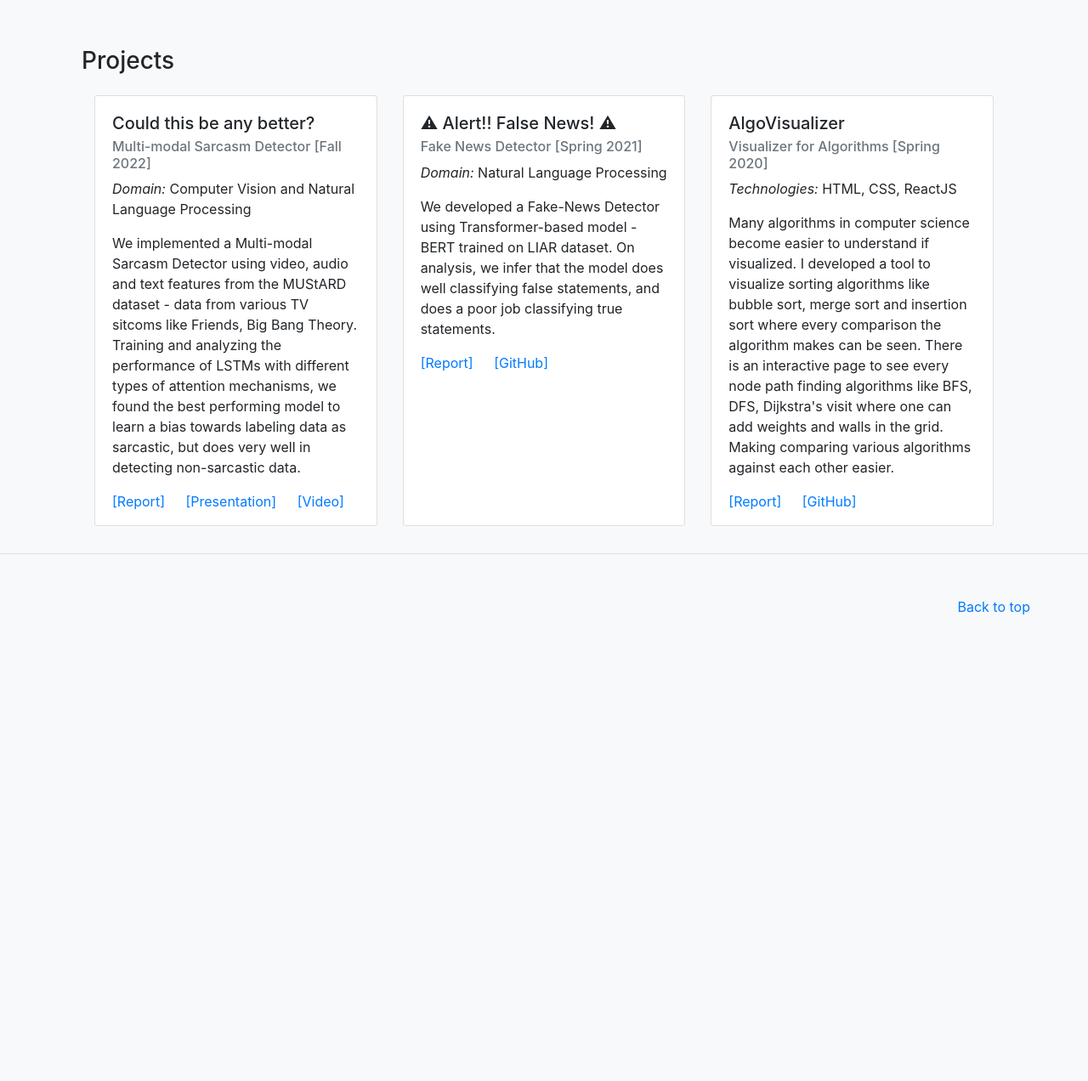
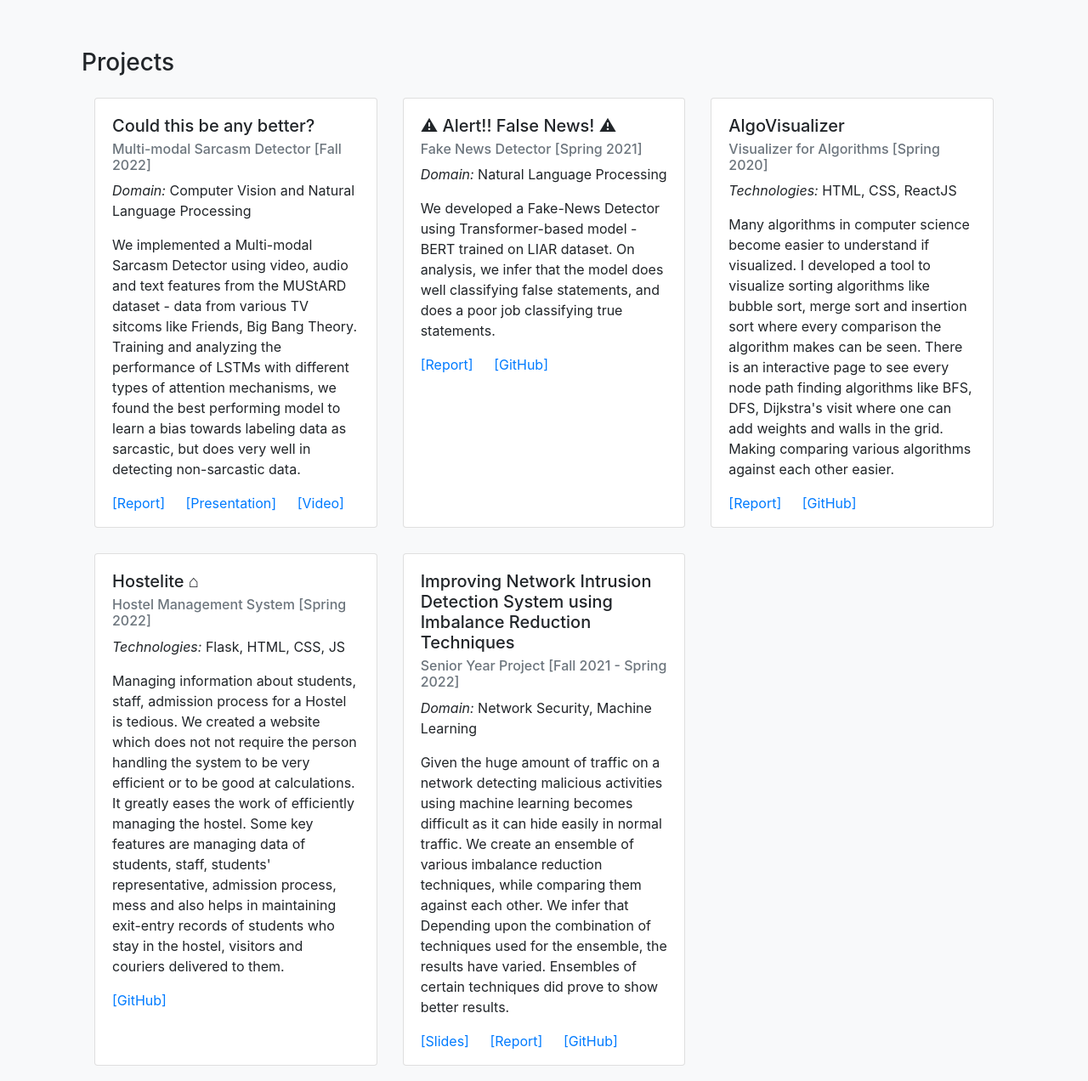
Before and after one commit to monaGandhi09/monaGandhi09.github.io, a plain HTML site: page index.html in a window 1280 px wide. Shown: the part 1188-2460 px from the top of the page at 85% size. Before the commit the page ends 1964 px from the top, so only its background shows below. Drawn offline with Linux system fonts and the light colour scheme.

Commit message:
Update index.html

```diff
--- a/index.html
+++ b/index.html
@@ -54,7 +54,9 @@
 						I have been doing research with the wonderful <a href="https://www.cis.upenn.edu/~myatskar/">Prof. Mark Yatskar</a>.
 						Along with which I have also been lucky to be working with
 						<a class="" href="https://ranjaykrishna.com/index.html">Prof. Ranjay Krishna</a> at University of Washington
-						and his cohort on various research projects.
+						and his cohort on various research projects. I did my B.Tech in Computer Science from V.J.T.I. during which I got the
+						opportunity to remotely work with <a class="" href="https://ranjaykrishna.com/index.html">Prof. Ranjay Krishna</a> and
+						<a class="" href="http://graphics.stanford.edu/~maneesh/">Prof. Maneesh Agrawala</a> at Stanford University.
 					</p>
 				</div>
 			</div>
@@ -128,7 +130,7 @@
 	<section class="mx-5 my-5" id="project">
 		<h3 class="mx-5">Projects</h3>
 		<div class="row mx-5">
-			<div class="col-4">
+			<div class="col-4" style="padding-bottom: 30px;">
 				<div class="card mt-3 h-100">
 					<div class="card-body pb-0">
 						<h5 class="card-title">Could this be any better?</h5>
@@ -151,7 +153,7 @@
 					</div>
 				</div>
 			</div>
-			<div class="col-4">
+			<div class="col-4" style="padding-bottom: 30px;">
 				<div class="card mt-3 h-100">
 					<div class="card-body pb-0">
 						<h5 class="card-title">&#9888; Alert!! False News! &#9888;</h5>
@@ -168,7 +170,7 @@
 					</div>
 				</div>
 			</div>
-			<div class="col-4">
+			<div class="col-4" style="padding-bottom: 30px;">
 				<div class="card mt-3 h-100">
 					<div class="card-body pb-0">
 						<h5 class="card-title">AlgoVisualizer</h5>
@@ -188,6 +190,43 @@
 					</div>
 				</div>
 			</div>
+			<div class="col-4" style="padding-bottom: 30px;">
+				<div class="card mt-3 h-100">
+					<div class="card-body pb-0">
+						<h5 class="card-title">Hostelite &#8962;</h5>
+						<h6 class="card-subtitle mb-2 text-muted">Hostel Management System [Spring 2022]</h6>
+						<p class="card-text"><i>Technologies: </i>Flask, HTML, CSS, JS</p>
+						<p class="card-text">
+							Managing information about students, staff, admission process for a Hostel is tedious. We created
+							a website which does not not require the person handling the system to be very efficient or to be good at calculations.
+							It greatly eases the work of efficiently managing the hostel. Some key features are managing data of students, staff, students' representative,
+							admission process, mess and also helps in maintaining exit-entry records of students who stay in the hostel, visitors and couriers delivered to them.
+						</p>
+						<a href="https://github.com/monaGandhi09/HosteLite"
+							class="card-link">[GitHub]</a>
+					</div>
+				</div>
+			</div>
+			<div class="col-4" style="padding-bottom: 30px;">
+				<div class="card mt-3 h-100">
+					<div class="card-body pb-0">
+						<h5 class="card-title">Improving Network Intrusion Detection System using Imbalance Reduction Techniques</h5>
+						<h6 class="card-subtitle mb-2 text-muted">Senior Year Project [Fall 2021 - Spring 2022]</h6>
+						<p class="card-text"><i>Domain: </i>Network Security, Machine Learning</p>
+						<p class="card-text">
+							Given the huge amount of traffic on a network detecting malicious activities using machine learning becomes
+							difficult as it can hide easily in normal traffic. We create an ensemble of various imbalance reduction techniques,
+							while comparing them against each other. We infer that Depending upon the combination of techniques used for the ensemble, the results have varied.
+							Ensembles of certain techniques did prove to show better results.
+						</p>
+						<a href="https://docs.google.com/presentation/d/1bfREdJ4BEEDlcBR4V101dSBHfUNFtkYQiPNiIVEFuHw/edit?usp=sharing"
+							class="card-link">[Slides]</a>
+						<a href="https://github.com/monaGandhi09/FYP/blob/main/Stage_2_FYP_Report.pdf" class="card-link">[Report]</a>
+						<a href="https://github.com/monaGandhi09/FYP"
+							class="card-link">[GitHub]</a>
+					</div>
+				</div>
+			</div>
 		</div>
 
 	</section>
```
